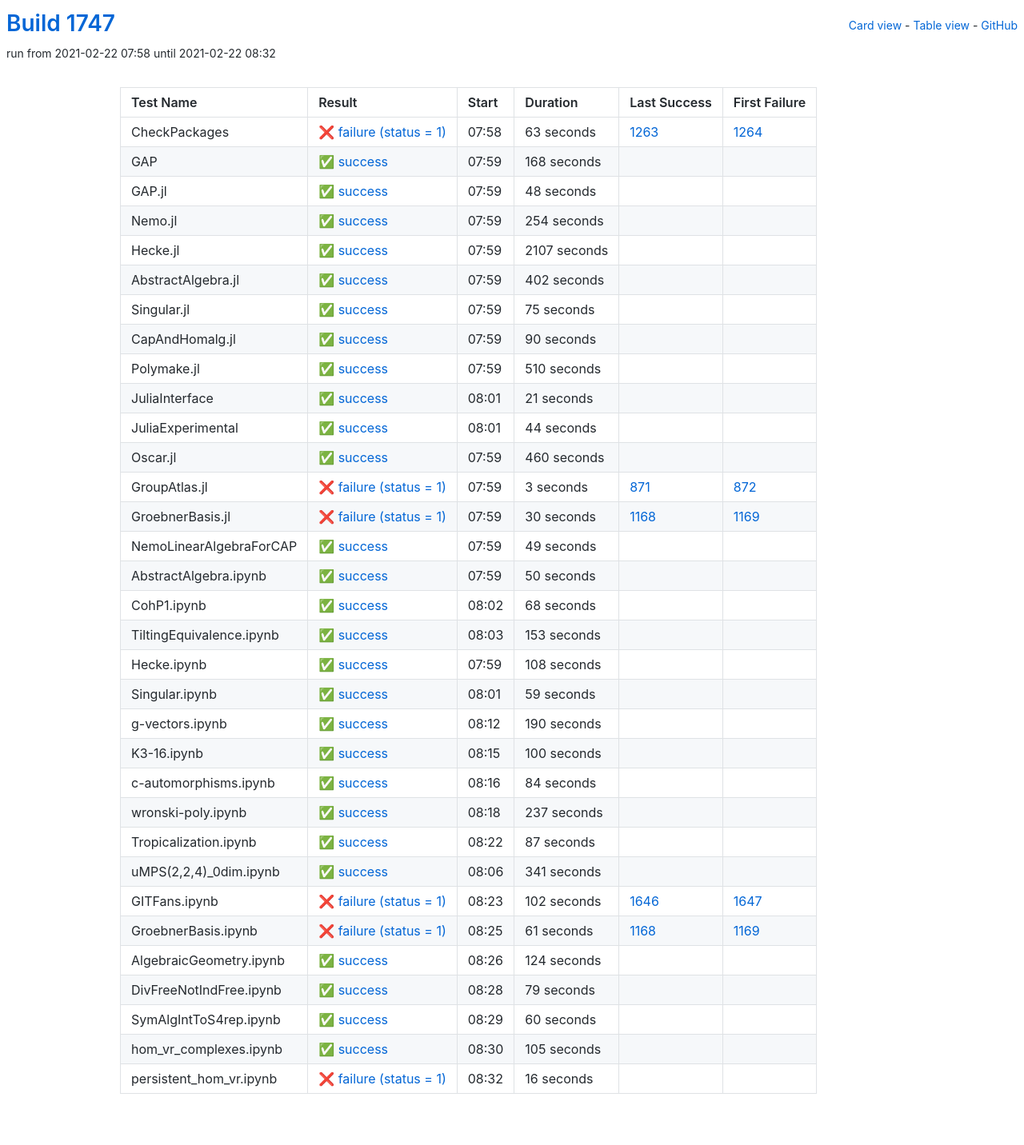
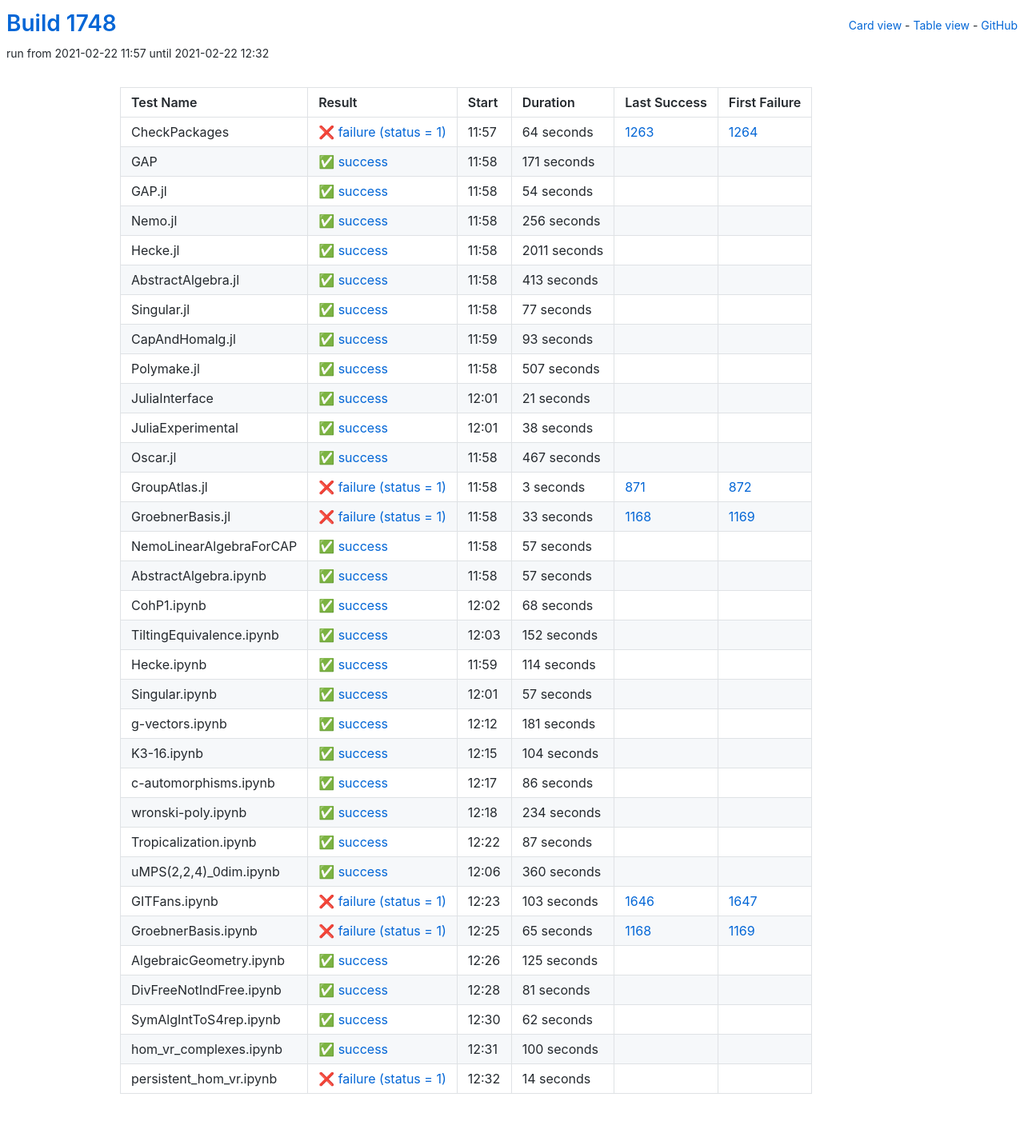
Before and after one commit to oscar-system/oscar-ci-status-stable, a Jekyll site: the page built from table.html, in a window 1280 px wide. Shown: the whole page at 80% size. Built offline with Jekyll 4.4.1, drawn with Linux system fonts in a browser that asks for light colours.

Commit message:
Build #1748

```diff
--- a/_data/ci.yml
+++ b/_data/ci.yml
@@ -1,6 +1,6 @@
 ---
-build: 1747
-build_url: https://oscarci.mathematik.uni-kl.de/job/oscar-stable/1747/
+build: 1748
+build_url: https://oscarci.mathematik.uni-kl.de/job/oscar-stable/1748/
 job: oscar-stable
 organization: oscar-system
 repo: oscar-ci-status-stable
@@ -8,116 +8,116 @@ repourl: https://github.com/oscar-system/oscar-ci-status-stable
 tests:
 - name: CheckPackages
   id: checkpackages
-  log: https://oscarci.mathematik.uni-kl.de/job/oscar-stable/1747/artifact/logs/build-1747/CheckPackages.log
-  start: 2021-02-22 07:58
+  log: https://oscarci.mathematik.uni-kl.de/job/oscar-stable/1748/artifact/logs/build-1748/CheckPackages.log
+  start: 2021-02-22 11:57
   success: false
   exitcode: 1
   status: failure
-  duration: 63
+  duration: 64
   last_success: 1263
   last_success_url: https://oscarci.mathematik.uni-kl.de/job/oscar-stable/1263/
   first_failure: 1264
   first_failure_url: https://oscarci.mathematik.uni-kl.de/job/oscar-stable/1264/
 - name: GAP
   id: gap
-  log: https://oscarci.mathematik.uni-kl.de/job/oscar-stable/1747/artifact/logs/build-1747/GAP.log
-  start: 2021-02-22 07:59
+  log: https://oscarci.mathematik.uni-kl.de/job/oscar-stable/1748/artifact/logs/build-1748/GAP.log
+  start: 2021-02-22 11:58
   success: true
   exitcode: 0
   status: success
-  duration: 168
+  duration: 171
   last_success: false
   last_success_url:
   first_failure: false
   first_failure_url:
 - name: GAP.jl
   id: gap-jl
-  log: https://oscarci.mathematik.uni-kl.de/job/oscar-stable/1747/artifact/logs/build-1747/GAP.jl.log
-  start: 2021-02-22 07:59
+  log: https://oscarci.mathematik.uni-kl.de/job/oscar-stable/1748/artifact/logs/build-1748/GAP.jl.log
+  start: 2021-02-22 11:58
   success: true
   exitcode: 0
   status: success
-  duration: 48
+  duration: 54
   last_success: false
   last_success_url:
   first_failure: false
   first_failure_url:
 - name: Nemo.jl
   id: nemo-jl
-  log: https://oscarci.mathematik.uni-kl.de/job/oscar-stable/1747/artifact/logs/build-1747/Nemo.jl.log
-  start: 2021-02-22 07:59
+  log: https://oscarci.mathematik.uni-kl.de/job/oscar-stable/1748/artifact/logs/build-1748/Nemo.jl.log
+  start: 2021-02-22 11:58
   success: true
   exitcode: 0
   status: success
-  duration: 254
+  duration: 256
   last_success: false
   last_success_url:
   first_failure: false
   first_failure_url:
 - name: Hecke.jl
   id: hecke-jl
-  log: https://oscarci.mathematik.uni-kl.de/job/oscar-stable/1747/artifact/logs/build-1747/Hecke.jl.log
-  start: 2021-02-22 07:59
+  log: https://oscarci.mathematik.uni-kl.de/job/oscar-stable/1748/artifact/logs/build-1748/Hecke.jl.log
+  start: 2021-02-22 11:58
   success: true
   exitcode: 0
   status: success
-  duration: 2107
+  duration: 2011
   last_success: false
   last_success_url:
   first_failure: false
   first_failure_url:
 - name: AbstractAlgebra.jl
   id: abstractalgebra-jl
-  log: https://oscarci.mathematik.uni-kl.de/job/oscar-stable/1747/artifact/logs/build-1747/AbstractAlgebra.jl.log
-  start: 2021-02-22 07:59
+  log: https://oscarci.mathematik.uni-kl.de/job/oscar-stable/1748/artifact/logs/build-1748/AbstractAlgebra.jl.log
+  start: 2021-02-22 11:58
   success: true
   exitcode: 0
   status: success
-  duration: 402
+  duration: 413
   last_success: false
   last_success_url:
   first_failure: false
   first_failure_url:
 - name: Singular.jl
   id: singular-jl
-  log: https://oscarci.mathematik.uni-kl.de/job/oscar-stable/1747/artifact/logs/build-1747/Singular.jl.log
-  start: 2021-02-22 07:59
+  log: https://oscarci.mathematik.uni-kl.de/job/oscar-stable/1748/artifact/logs/build-1748/Singular.jl.log
+  start: 2021-02-22 11:58
   success: true
   exitcode: 0
   status: success
-  duration: 75
+  duration: 77
   last_success: false
   last_success_url:
   first_failure: false
   first_failure_url:
 - name: CapAndHomalg.jl
   id: capandhomalg-jl
-  log: https://oscarci.mathematik.uni-kl.de/job/oscar-stable/1747/artifact/logs/build-1747/CapAndHomalg.jl.log
-  start: 2021-02-22 07:59
+  log: https://oscarci.mathematik.uni-kl.de/job/oscar-stable/1748/artifact/logs/build-1748/CapAndHomalg.jl.log
+  start: 2021-02-22 11:59
   success: true
   exitcode: 0
   status: success
-  duration: 90
+  duration: 93
   last_success: false
   last_success_url:
   first_failure: false
   first_failure_url:
 - name: Polymake.jl
   id: polymake-jl
-  log: https://oscarci.mathematik.uni-kl.de/job/oscar-stable/1747/artifact/logs/build-1747/Polymake.jl.log
-  start: 2021-02-22 07:59
+  log: https://oscarci.mathematik.uni-kl.de/job/oscar-stable/1748/artifact/logs/build-1748/Polymake.jl.log
+  start: 2021-02-22 11:58
   success: true
   exitcode: 0
   status: success
-  duration: 510
+  duration: 507
   last_success: false
   last_success_url:
   first_failure: false
   first_failure_url:
 - name: JuliaInterface
   id: juliainterface
-  log: https://oscarci.mathematik.uni-kl.de/job/oscar-stable/1747/artifact/logs/build-1747/JuliaInterface.log
-  start: 2021-02-22 08:01
+  log: https://oscarci.mathematik.uni-kl.de/job/oscar-stable/1748/artifact/logs/build-1748/JuliaInterface.log
+  start: 2021-02-22 12:01
   success: true
   exitcode: 0
   status: success
@@ -128,32 +128,32 @@ tests:
   first_failure_url:
 - name: JuliaExperimental
   id: juliaexperimental
-  log: https://oscarci.mathematik.uni-kl.de/job/oscar-stable/1747/artifact/logs/build-1747/JuliaExperimental.log
-  start: 2021-02-22 08:01
+  log: https://oscarci.mathematik.uni-kl.de/job/oscar-stable/1748/artifact/logs/build-1748/JuliaExperimental.log
+  start: 2021-02-22 12:01
   success: true
   exitcode: 0
   status: success
-  duration: 44
+  duration: 38
   last_success: false
   last_success_url:
   first_failure: false
   first_failure_url:
 - name: Oscar.jl
   id: oscar-jl
-  log: https://oscarci.mathematik.uni-kl.de/job/oscar-stable/1747/artifact/logs/build-1747/Oscar.jl.log
-  start: 2021-02-22 07:59
+  log: https://oscarci.mathematik.uni-kl.de/job/oscar-stable/1748/artifact/logs/build-1748/Oscar.jl.log
+  start: 2021-02-22 11:58
   success: true
   exitcode: 0
   status: success
-  duration: 460
+  duration: 467
   last_success: false
   last_success_url:
   first_failure: false
   first_failure_url:
 - name: GroupAtlas.jl
   id: groupatlas-jl
-  log: https://oscarci.mathematik.uni-kl.de/job/oscar-stable/1747/artifact/logs/build-1747/GroupAtlas.jl.log
-  start: 2021-02-22 07:59
+  log: https://oscarci.mathematik.uni-kl.de/job/oscar-stable/1748/artifact/logs/build-1748/GroupAtlas.jl.log
+  start: 2021-02-22 11:58
   success: false
   exitcode: 1
   status: failure
@@ -164,44 +164,44 @@ tests:
   first_failure_url: https://oscarci.mathematik.uni-kl.de/job/oscar-stable/872/
 - name: GroebnerBasis.jl
   id: groebnerbasis-jl
-  log: https://oscarci.mathematik.uni-kl.de/job/oscar-stable/1747/artifact/logs/build-1747/GroebnerBasis.jl.log
-  start: 2021-02-22 07:59
+  log: https://oscarci.mathematik.uni-kl.de/job/oscar-stable/1748/artifact/logs/build-1748/GroebnerBasis.jl.log
+  start: 2021-02-22 11:58
   success: false
   exitcode: 1
   status: failure
-  duration: 30
+  duration: 33
   last_success: 1168
   last_success_url: https://oscarci.mathematik.uni-kl.de/job/oscar-stable/1168/
   first_failure: 1169
   first_failure_url: https://oscarci.mathematik.uni-kl.de/job/oscar-stable/1169/
 - name: NemoLinearAlgebraForCAP
   id: nemolinearalgebraforcap
-  log: https://oscarci.mathematik.uni-kl.de/job/oscar-stable/1747/artifact/logs/build-1747/NemoLinearAlgebraForCAP.log
-  start: 2021-02-22 07:59
+  log: https://oscarci.mathematik.uni-kl.de/job/oscar-stable/1748/artifact/logs/build-1748/NemoLinearAlgebraForCAP.log
+  start: 2021-02-22 11:58
   success: true
   exitcode: 0
   status: success
-  duration: 49
+  duration: 57
   last_success: false
   last_success_url:
   first_failure: false
   first_failure_url:
 - name: AbstractAlgebra.ipynb
   id: abstractalgebra-ipynb
-  log: https://oscarci.mathematik.uni-kl.de/job/oscar-stable/1747/artifact/logs/build-1747/AbstractAlgebra.ipynb.log
-  start: 2021-02-22 07:59
+  log: https://oscarci.mathematik.uni-kl.de/job/oscar-stable/1748/artifact/logs/build-1748/AbstractAlgebra.ipynb.log
+  start: 2021-02-22 11:58
   success: true
   exitcode: 0
   status: success
-  duration: 50
+  duration: 57
   last_success: false
   last_success_url:
   first_failure: false
   first_failure_url:
 - name: CohP1.ipynb
   id: cohp1-ipynb
-  log: https://oscarci.mathematik.uni-kl.de/job/oscar-stable/1747/artifact/logs/build-1747/CohP1.ipynb.log
-  start: 2021-02-22 08:02
+  log: https://oscarci.mathematik.uni-kl.de/job/oscar-stable/1748/artifact/logs/build-1748/CohP1.ipynb.log
+  start: 2021-02-22 12:02
   success: true
   exitcode: 0
   status: success
@@ -212,92 +212,92 @@ tests:
   first_failure_url:
 - name: TiltingEquivalence.ipynb
   id: tiltingequivalence-ipynb
-  log: https://oscarci.mathematik.uni-kl.de/job/oscar-stable/1747/artifact/logs/build-1747/TiltingEquivalence.ipynb.log
-  start: 2021-02-22 08:03
+  log: https://oscarci.mathematik.uni-kl.de/job/oscar-stable/1748/artifact/logs/build-1748/TiltingEquivalence.ipynb.log
+  start: 2021-02-22 12:03
   success: true
   exitcode: 0
   status: success
-  duration: 153
+  duration: 152
   last_success: false
   last_success_url:
   first_failure: false
   first_failure_url:
 - name: Hecke.ipynb
   id: hecke-ipynb
-  log: https://oscarci.mathematik.uni-kl.de/job/oscar-stable/1747/artifact/logs/build-1747/Hecke.ipynb.log
-  start: 2021-02-22 07:59
+  log: https://oscarci.mathematik.uni-kl.de/job/oscar-stable/1748/artifact/logs/build-1748/Hecke.ipynb.log
+  start: 2021-02-22 11:59
   success: true
   exitcode: 0
   status: success
-  duration: 108
+  duration: 114
   last_success: false
   last_success_url:
   first_failure: false
   first_failure_url:
 - name: Singular.ipynb
   id: singular-ipynb
-  log: https://oscarci.mathematik.uni-kl.de/job/oscar-stable/1747/artifact/logs/build-1747/Singular.ipynb.log
-  start: 2021-02-22 08:01
+  log: https://oscarci.mathematik.uni-kl.de/job/oscar-stable/1748/artifact/logs/build-1748/Singular.ipynb.log
+  start: 2021-02-22 12:01
   success: true
   exitcode: 0
   status: success
-  duration: 59
+  duration: 57
   last_success: false
   last_success_url:
   first_failure: false
   first_failure_url:
 - name: g-vectors.ipynb
   id: g-vectors-ipynb
-  log: https://oscarci.mathematik.uni-kl.de/job/oscar-stable/1747/artifact/logs/build-1747/g-vectors.ipynb.log
-  start: 2021-02-22 08:12
+  log: https://oscarci.mathematik.uni-kl.de/job/oscar-stable/1748/artifact/logs/build-1748/g-vectors.ipynb.log
+  start: 2021-02-22 12:12
   success: true
   exitcode: 0
   status: success
-  duration: 190
+  duration: 181
   last_success: false
   last_success_url:
   first_failure: false
   first_failure_url:
 - name: K3-16.ipynb
   id: k3-16-ipynb
-  log: https://oscarci.mathematik.uni-kl.de/job/oscar-stable/1747/artifact/logs/build-1747/K3-16.ipynb.log
-  start: 2021-02-22 08:15
+  log: https://oscarci.mathematik.uni-kl.de/job/oscar-stable/1748/artifact/logs/build-1748/K3-16.ipynb.log
+  start: 2021-02-22 12:15
   success: true
   exitcode: 0
   status: success
-  duration: 100
+  duration: 104
   last_success: false
   last_success_url:
   first_failure: false
   first_failure_url:
 - name: c-automorphisms.ipynb
   id: c-automorphisms-ipynb
-  log: https://oscarci.mathematik.uni-kl.de/job/oscar-stable/1747/artifact/logs/build-1747/c-automorphisms.ipynb.log
-  start: 2021-02-22 08:16
+  log: https://oscarci.mathematik.uni-kl.de/job/oscar-stable/1748/artifact/logs/build-1748/c-automorphisms.ipynb.log
+  start: 2021-02-22 12:17
   success: true
   exitcode: 0
   status: success
-  duration: 84
+  duration: 86
   last_success: false
   last_success_url:
   first_failure: false
   first_failure_url:
 - name: wronski-poly.ipynb
   id: wronski-poly-ipynb
-  log: https://oscarci.mathematik.uni-kl.de/job/oscar-stable/1747/artifact/logs/build-1747/wronski-poly.ipynb.log
-  start: 2021-02-22 08:18
+  log: https://oscarci.mathematik.uni-kl.de/job/oscar-stable/1748/artifact/logs/build-1748/wronski-poly.ipynb.log
+  start: 2021-02-22 12:18
   success: true
   exitcode: 0
   status: success
-  duration: 237
+  duration: 234
   last_success: false
   last_success_url:
   first_failure: false
   first_failure_url:
 - name: Tropicalization.ipynb
   id: tropicalization-ipynb
-  log: https://oscarci.mathematik.uni-kl.de/job/oscar-stable/1747/artifact/logs/build-1747/Tropicalization.ipynb.log
-  start: 2021-02-22 08:22
+  log: https://oscarci.mathematik.uni-kl.de/job/oscar-stable/1748/artifact/logs/build-1748/Tropicalization.ipynb.log
+  start: 2021-02-22 12:22
   success: true
   exitcode: 0
   status: success
@@ -308,96 +308,96 @@ tests:
   first_failure_url:
 - name: uMPS(2,2,4)_0dim.ipynb
   id: umps-2-2-4-0dim-ipynb
-  log: https://oscarci.mathematik.uni-kl.de/job/oscar-stable/1747/artifact/logs/build-1747/uMPS-2-2-4-_0dim.ipynb.log
-  start: 2021-02-22 08:06
+  log: https://oscarci.mathematik.uni-kl.de/job/oscar-stable/1748/artifact/logs/build-1748/uMPS-2-2-4-_0dim.ipynb.log
+  start: 2021-02-22 12:06
   success: true
   exitcode: 0
   status: success
-  duration: 341
+  duration: 360
   last_success: false
   last_success_url:
   first_failure: false
   first_failure_url:
 - name: GITFans.ipynb
   id: gitfans-ipynb
-  log: https://oscarci.mathematik.uni-kl.de/job/oscar-stable/1747/artifact/logs/build-1747/GITFans.ipynb.log
-  start: 2021-02-22 08:23
+  log: https://oscarci.mathematik.uni-kl.de/job/oscar-stable/1748/artifact/logs/build-1748/GITFans.ipynb.log
+  start: 2021-02-22 12:23
   success: false
   exitcode: 1
   status: failure
-  duration: 102
+  duration: 103
   last_success: 1646
   last_success_url: https://oscarci.mathematik.uni-kl.de/job/oscar-stable/1646/
   first_failure: 1647
   first_failure_url: https://oscarci.mathematik.uni-kl.de/job/oscar-stable/1647/
 - name: GroebnerBasis.ipynb
   id: groebnerbasis-ipynb
-  log: https://oscarci.mathematik.uni-kl.de/job/oscar-stable/1747/artifact/logs/build-1747/GroebnerBasis.ipynb.log
-  start: 2021-02-22 08:25
+  log: https://oscarci.mathematik.uni-kl.de/job/oscar-stable/1748/artifact/logs/build-1748/GroebnerBasis.ipynb.log
+  start: 2021-02-22 12:25
   success: false
   exitcode: 1
   status: failure
-  duration: 61
+  duration: 65
   last_success: 1168
   last_success_url: https://oscarci.mathematik.uni-kl.de/job/oscar-stable/1168/
   first_failure: 1169
   first_failure_url: https://oscarci.mathematik.uni-kl.de/job/oscar-stable/1169/
 - name: AlgebraicGeometry.ipynb
   id: algebraicgeometry-ipynb
-  log: https://oscarci.mathematik.uni-kl.de/job/oscar-stable/1747/artifact/logs/build-1747/AlgebraicGeometry.ipynb.log
-  start: 2021-02-22 08:26
+  log: https://oscarci.mathematik.uni-kl.de/job/oscar-stable/1748/artifact/logs/build-1748/AlgebraicGeometry.ipynb.log
+  start: 2021-02-22 12:26
   success: true
   exitcode: 0
   status: success
-  duration: 124
+  duration: 125
   last_success: false
   last_success_url:
   first_failure: false
   first_failure_url:
 - name: DivFreeNotIndFree.ipynb
   id: divfreenotindfree-ipynb
-  log: https://oscarci.mathematik.uni-kl.de/job/oscar-stable/1747/artifact/logs/build-1747/DivFreeNotIndFree.ipynb.log
-  start: 2021-02-22 08:28
+  log: https://oscarci.mathematik.uni-kl.de/job/oscar-stable/1748/artifact/logs/build-1748/DivFreeNotIndFree.ipynb.log
+  start: 2021-02-22 12:28
   success: true
   exitcode: 0
   status: success
-  duration: 79
+  duration: 81
   last_success: false
   last_success_url:
   first_failure: false
   first_failure_url:
 - name: SymAlgIntToS4rep.ipynb
   id: symalginttos4rep-ipynb
-  log: https://oscarci.mathematik.uni-kl.de/job/oscar-stable/1747/artifact/logs/build-1747/SymAlgIntToS4rep.ipynb.log
-  start: 2021-02-22 08:29
+  log: https://oscarci.mathematik.uni-kl.de/job/oscar-stable/1748/artifact/logs/build-1748/SymAlgIntToS4rep.ipynb.log
+  start: 2021-02-22 12:30
   success: true
   exitcode: 0
   status: success
-  duration: 60
+  duration: 62
   last_success: false
   last_success_url:
   first_failure: false
   first_failure_url:
 - name: hom_vr_complexes.ipynb
   id: hom-vr-complexes-ipynb
-  log: https://oscarci.mathematik.uni-kl.de/job/oscar-stable/1747/artifact/logs/build-1747/hom_vr_complexes.ipynb.log
-  start: 2021-02-22 08:30
+  log: https://oscarci.mathematik.uni-kl.de/job/oscar-stable/1748/artifact/logs/build-1748/hom_vr_complexes.ipynb.log
+  start: 2021-02-22 12:31
   success: true
   exitcode: 0
   status: success
-  duration: 105
+  duration: 100
   last_success: false
   last_success_url:
   first_failure: false
   first_failure_url:
 - name: persistent_hom_vr.ipynb
   id: persistent-hom-vr-ipynb
-  log: https://oscarci.mathematik.uni-kl.de/job/oscar-stable/1747/artifact/logs/build-1747/persistent_hom_vr.ipynb.log
-  start: 2021-02-22 08:32
+  log: https://oscarci.mathematik.uni-kl.de/job/oscar-stable/1748/artifact/logs/build-1748/persistent_hom_vr.ipynb.log
+  start: 2021-02-22 12:32
   success: false
   exitcode: 1
   status: failure
-  duration: 16
+  duration: 14
   last_success: false
   last_success_url:
   first_failure: false
```
Also changed, not shown: README.md.
